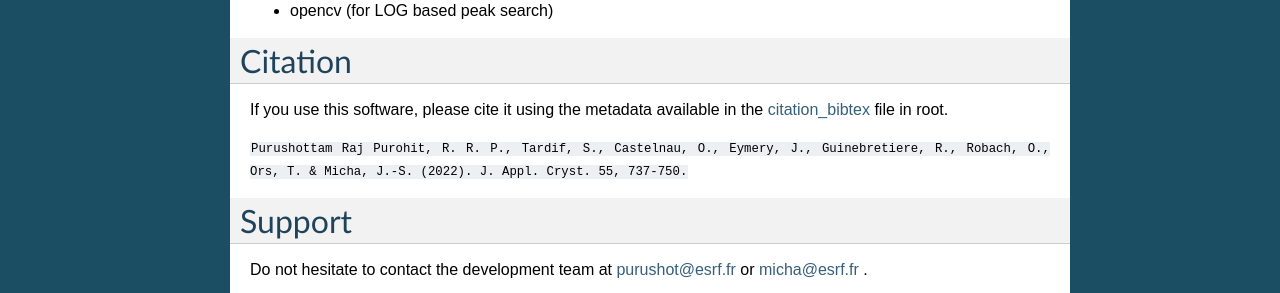
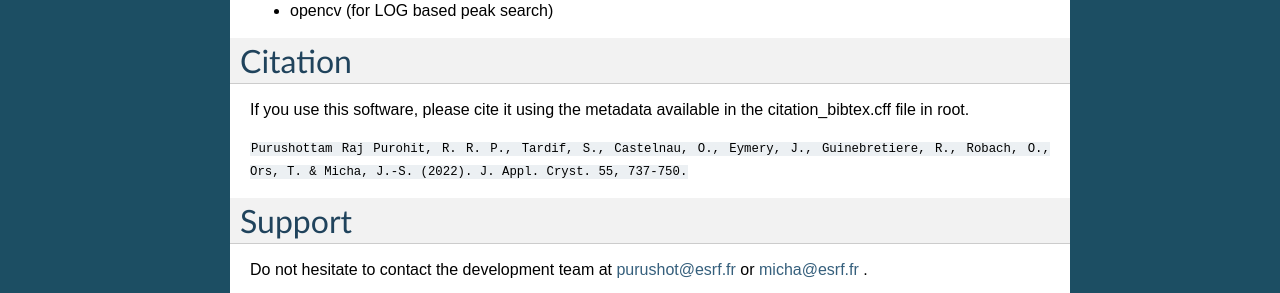
Before and after one commit to BM32ESRF/LaueNN, a Sphinx documentation site: the page built from docs/README.rst, in a window 1280 px wide. Shown: the part 723-1016 px from the top of the page. Built offline with Sphinx 7.4.7, drawn with Linux system fonts in a browser that asks for light colours.

Commit message:
Update README.rst

```diff
--- a/docs/README.rst
+++ b/docs/README.rst
@@ -3,7 +3,7 @@
 ------------
 An autonomous feed-forward neural network (FFNN) model to predict the HKL in single/multi-grain/multi-phase Laue patterns with high efficiency and accuracy is introduced.
 
-Laue diffraction indexation (especially Laue images comprising of diffraction signal from several polycrystals/multi phase materials) can be a very tedious and CPU intensive process. To takle this, LaueNN or LauetoolsNN was developed employing the power of neural network to speed up a part of the indexation process. In the `LaueNN_presentation <https://github.com/ravipurohit1991/lauetoolsnn/blob/main/presentations/LaueNN_presentation.pdf>`_, several steps of Laue pattern indexation with classical approach is described. We have replaced the most CPU intensive step with the Neural Networks. The step where the Laue indices hkl of each spot os now determined with the Neural networks, alongside the spot hkl index, the neural network also predicts the Material that spot belongs to. This can be useful incase of Laue images comprising of diffraction signal from multi-phases. LaueNN uses the existing modules of Lauetools to generate simulated Laue patterns. The whole workflow and the application of this tool is illustrated in this article `LaueNN: neural-network-based hkl recognition of Laue spots and its application to polycrystalline materials <https://onlinelibrary.wiley.com/iucr/doi/10.1107/S1600576722004198>`_.
+Laue diffraction indexation (especially Laue images comprising of diffraction signal from several polycrystals/multi phase materials) can be a very tedious and CPU intensive process. To takle this, LaueNN or LauetoolsNN was developed employing the power of neural network to speed up a part of the indexation process. In the `LaueNN_presentation <https://github.com/BM32ESRF/LaueNN/tree/main/presentations/LaueNN_presentation.pdf>`_, several steps of Laue pattern indexation with classical approach is described. We have replaced the most CPU intensive step with the Neural Networks. The step where the Laue indices hkl of each spot os now determined with the Neural networks, alongside the spot hkl index, the neural network also predicts the Material that spot belongs to. This can be useful incase of Laue images comprising of diffraction signal from multi-phases. LaueNN uses the existing modules of Lauetools to generate simulated Laue patterns. The whole workflow and the application of this tool is illustrated in this article `LaueNN: neural-network-based hkl recognition of Laue spots and its application to polycrystalline materials <https://onlinelibrary.wiley.com/iucr/doi/10.1107/S1600576722004198>`_.
 
 
 Requirements: (latest version of each libraries accessed on 03/04/2022)
@@ -25,7 +25,7 @@
 
 Citation
 --------------
-If you use this software, please cite it using the metadata available in the `citation_bibtex <https://github.com/ravipurohit1991/lauetoolsnn/blob/main/citation_bibtex.cff>`_ file in root.
+If you use this software, please cite it using the metadata available in the citation_bibtex.cff file in root.
 
 ``Purushottam Raj Purohit, R. R. P., Tardif, S., Castelnau, O., Eymery, J., Guinebretiere, R., Robach, O., Ors, T. & Micha, J.-S. (2022). J. Appl. Cryst. 55, 737-750.``
 
```
